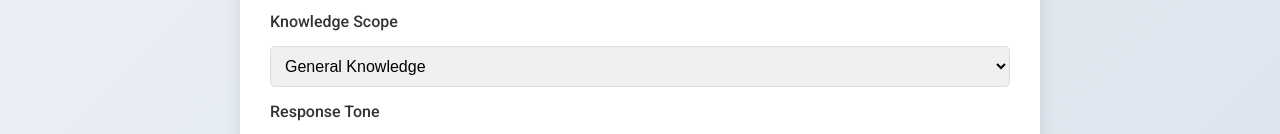
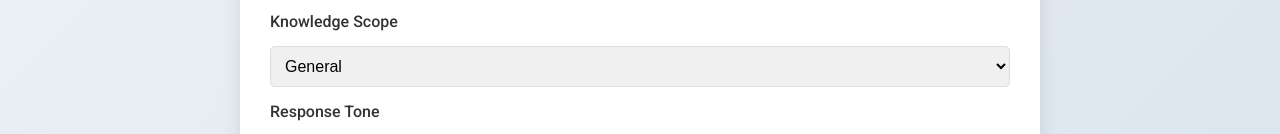
Before and after one commit to SourabhSuneja/academic-resources, a plain HTML site: page chatbot-creator/index.html in a window 1280 px wide. Shown: the part 660-794 px from the top of the page. Drawn offline with Linux system fonts and the light colour scheme; a script that the page names is missing.

Commit message:
Update index.html

```diff
--- a/chatbot-creator/index.html
+++ b/chatbot-creator/index.html
@@ -105,10 +105,12 @@
 
             <label for="knowledgeScope">Knowledge Scope</label>
             <select id="knowledgeScope" name="knowledgeScope" required>
-               <option value="General Knowledge" selected>General Knowledge</option>
-               <option value="Technical Support">Technical Support</option>
-               <option value="Education">Education</option>
-               <option value="Finance">Finance</option>
+               <option value="General" selected>General</option>
+<option value="Educational">Educational</option>
+<option value="Entertainment">Entertainment</option>
+<option value="Storyteller">Storyteller</option>
+<option value="Sports Guide">Sports Guide</option>
+<option value="Fitness Advice">Fitness Advice</option>
             </select>
 
             <label for="responseTone">Response Tone</label>
```
